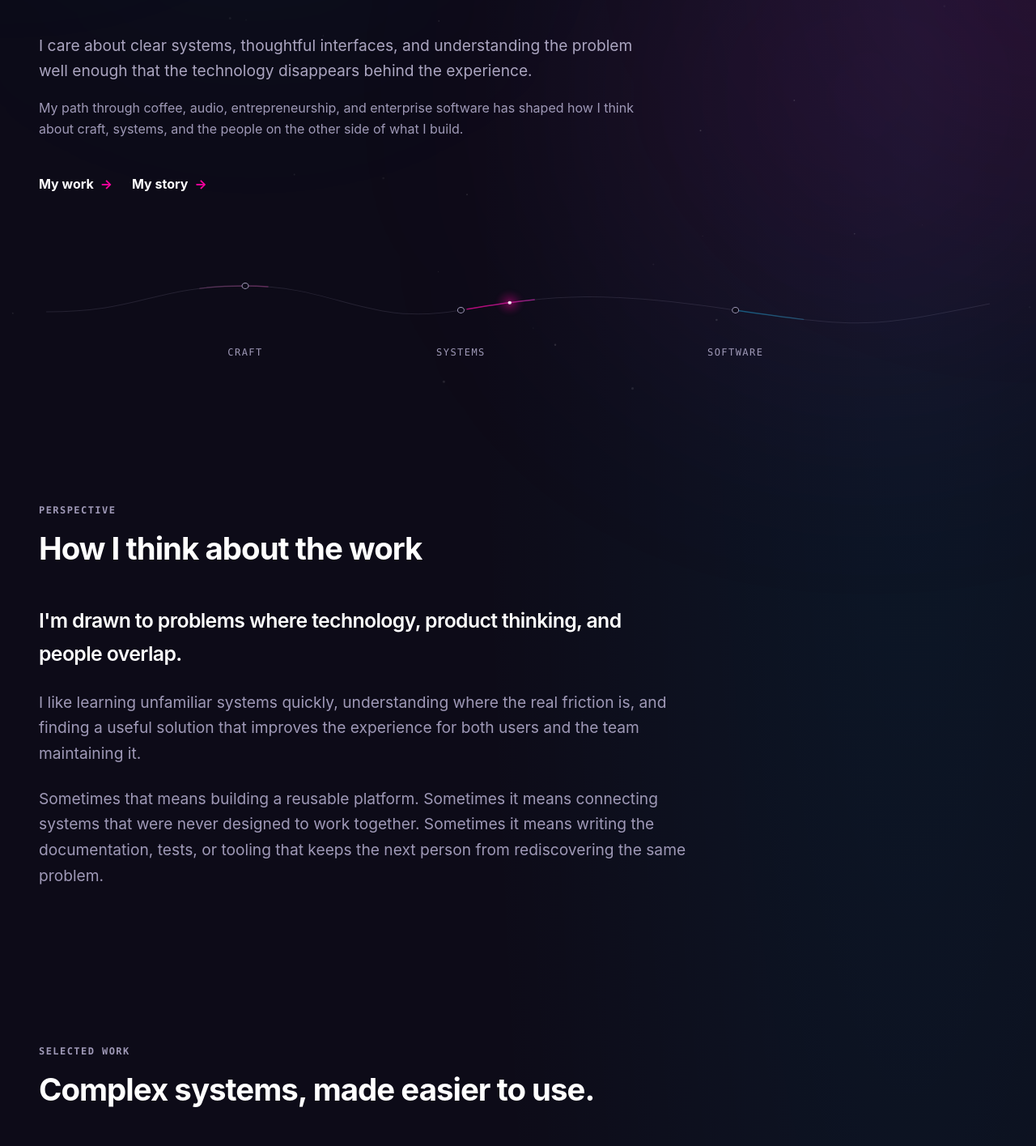
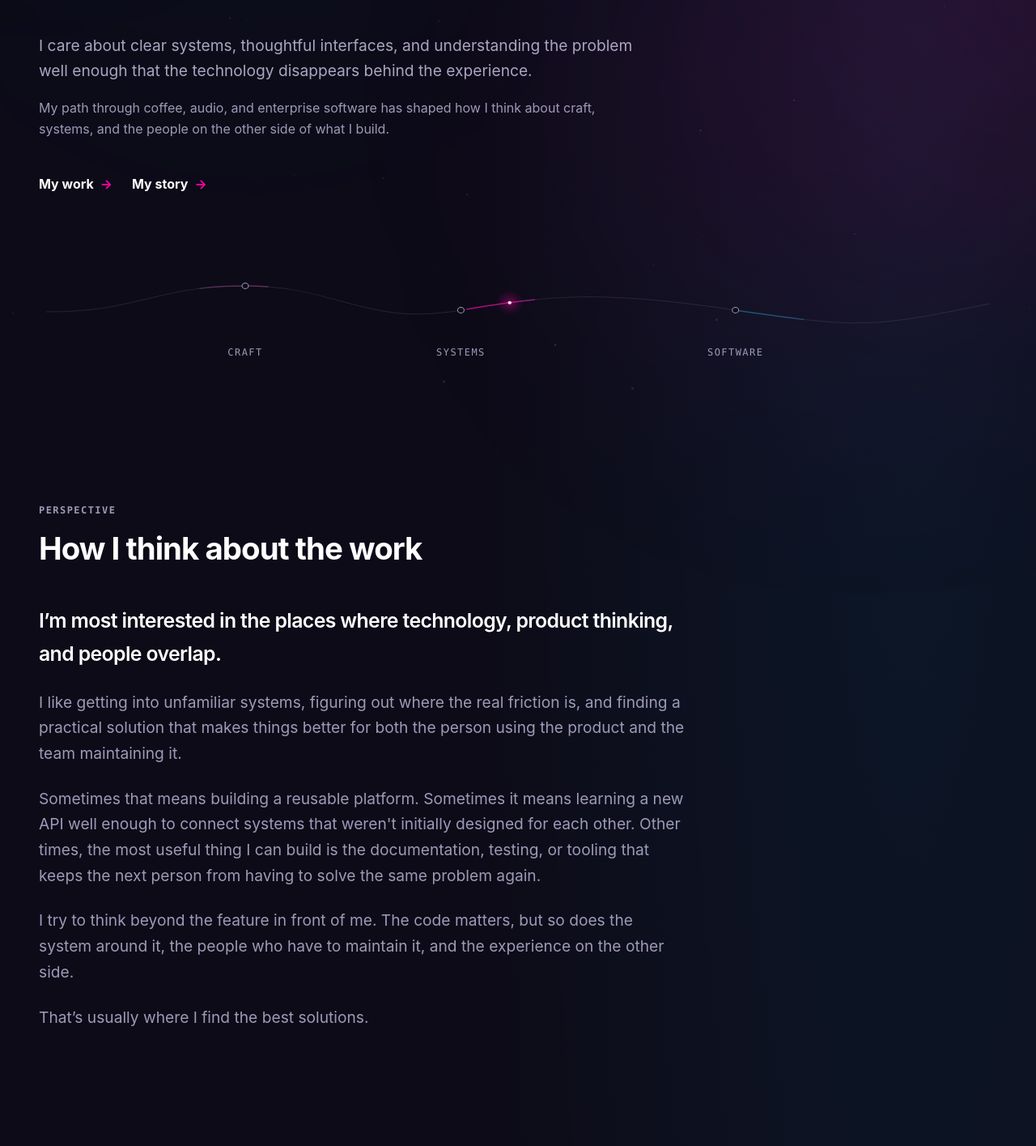
Before and after one commit to anfornee/my-portfolio, a React (Vite) app: page / in a window 1280 px wide. Shown: the part 520-1935 px from the top of the page at 81% size. Built offline with nearby package versions, Linux system fonts and the light colour scheme.

Commit message:
here we go

```diff
--- a/src/data/site.ts
+++ b/src/data/site.ts
@@ -1,101 +1,125 @@
 export const site = {
-	name: 'Anthony Pereira',
-	role: 'Software Engineer',
-	location: 'Orlando, Florida',
+  name: "Anthony Pereira",
+  role: "Software Engineer",
+  location: "Orlando, Florida",
   hero: {
-		eyebrow: 'Software Engineer · Product-minded builder',
-		title: 'I build software you notice by how it feels.',
+    eyebrow: "Software Engineer · Product-minded builder",
+    title: "I build software you notice by how it feels.",
     description:
-			'I care about clear systems, thoughtful interfaces, and understanding the problem well enough that the technology disappears behind the experience.',
+      "I care about clear systems, thoughtful interfaces, and understanding the problem well enough that the technology disappears behind the experience.",
     personal:
-			'My path through coffee, audio, entrepreneurship, and enterprise software has shaped how I think about craft, systems, and the people on the other side of what I build.',
+      "My path through coffee, audio, and enterprise software has shaped how I think about craft, systems, and the people on the other side of what I build.",
   },
-	navigation: [
-		{ label: 'Connect', href: '#connect' },
-	],
+  navigation: [{ label: "Connect", href: "#connect" }],
   howIWork: [
     {
-			title: 'I turn incidents into instruments.',
+      title: "I turn incidents into instruments.",
       body: [
-				'When something goes wrong, fixing the immediate problem is only part of the job.',
-				'After a launch exposed infrastructure drift, a cross-repository contract break, and an invalid data assumption, I turned the retrospective into a failure-mode taxonomy and built a release-check tool around it. The goal was to make that class of failure easier to catch next time.',
+        "When something goes wrong, fixing the immediate problem is only part of the job.",
+        "After a launch exposed infrastructure drift, a cross-repository contract break, and an invalid data assumption, I turned the retrospective into a failure-mode taxonomy and built a release-check tool around it. The goal was to make that class of failure easier to catch next time.",
       ],
     },
     {
-			title: 'I make assumptions fail loudly.',
+      title: "I make assumptions fail loudly.",
       body: [
-				'Distributed systems accumulate assumptions between repositories, teams, and services.',
-				'When behavior owned elsewhere matters to my work, I put a test or contract around it so upstream drift becomes visible in CI instead of quietly reaching production.',
+        "Distributed systems accumulate assumptions between repositories, teams, and services.",
+        "When behavior owned elsewhere matters to my work, I put a test or contract around it so upstream drift becomes visible in CI instead of quietly reaching production.",
       ],
     },
     {
-			title: 'I write the plan before the code.',
+      title: "I write the plan before the code.",
       body: [
-				'Larger features start with a written review of scope, dependencies, unknowns, parked decisions, and questions that need product judgment rather than an engineering guess.',
-				'It keeps implementation focused and preserves the reasoning after the feature ships.',
+        "Larger features start with a written review of scope, dependencies, unknowns, parked decisions, and questions that need product judgment rather than an engineering guess.",
+        "It keeps implementation focused and preserves the reasoning after the feature ships.",
       ],
     },
     {
-			title: 'I build the tools I keep needing.',
+      title: "I build the tools I keep needing.",
       body: [
-				'Repeated friction is usually a signal. I have built shared tools for code review, debugging, releases, feature planning, and persistent project knowledge.',
-				'Useful workflows should not stay trapped in one person\'s shell history or memory.',
+        "Repeated friction is usually a signal. I have built shared tools for code review, debugging, releases, feature planning, and persistent project knowledge.",
+        "Useful workflows should not stay trapped in one person's shell history or memory.",
       ],
     },
   ],
   range: [
     {
-			title: 'I learn new systems by finding something useful to do with them.',
-			body: 'I have learned unfamiliar platforms when a project needed them, including Salesforce APIs and third-party event platforms, then used them to build workflows and integrations around real business needs.',
+      title: "I learn new systems by finding something useful to do with them.",
+      body: "I have learned unfamiliar platforms when a project needed them, including Salesforce APIs and third-party event platforms, then used them to build workflows and integrations around real business needs.",
     },
     {
-			title: 'I am useful outside my own stack.',
-			body: 'That has meant stepping into a WordPress VIP commerce codebase with payment, tax, inventory, and SSO integrations, getting it running locally, and documenting the path for the next engineer. It has also meant building registration and personalized agendas for roughly 2,000 in-person and 18,000 virtual event registrants across more than 30 sessions.',
+      title: "I am useful outside my own stack.",
+      body: "That has meant stepping into a WordPress VIP commerce codebase with payment, tax, inventory, and SSO integrations, getting it running locally, and documenting the path for the next engineer. It has also meant building registration and personalized agendas for roughly 2,000 in-person and 18,000 virtual event registrants across more than 30 sessions.",
     },
     {
-			title: 'I hand off what I know.',
-			body: 'I have led platform walkthroughs, supported teams after adoption, and created shared plugins, knowledge bases, and architecture guidelines. The work is not finished when it works. Someone else should be able to understand it, operate it, and carry it forward.',
+      title: "I hand off what I know.",
+      body: "I have led platform walkthroughs, supported teams after adoption, and created shared plugins, knowledge bases, and architecture guidelines. The work is not finished when it works. Someone else should be able to understand it, operate it, and carry it forward.",
     },
   ],
   values: [
     {
-			title: 'Clarity',
-			body: 'The most important information should be the easiest information to find.',
+      title: "Clarity",
+      body: "The most important information should be the easiest information to find.",
     },
     {
-			title: 'Maintainability',
-			body: 'Structure, naming, documentation, tests, and reusable patterns matter because someone has to understand the system later.',
+      title: "Maintainability",
+      body: "Structure, naming, documentation, tests, and reusable patterns matter because someone has to understand the system later.",
     },
     {
-			title: 'Accessibility',
-			body: 'Interfaces should remain understandable across input methods, visual abilities, screen sizes, zoom levels, and motion preferences.',
+      title: "Accessibility",
+      body: "Interfaces should remain understandable across input methods, visual abilities, screen sizes, zoom levels, and motion preferences.",
     },
     {
-			title: 'Ownership',
-			body: 'I like understanding the whole path from problem to production, including what happens after launch.',
+      title: "Ownership",
+      body: "I like understanding the whole path from problem to production, including what happens after launch.",
     },
   ],
   technologyGroups: [
     {
-			label: 'Application',
-			items: ['React', 'Next.js', 'TypeScript', 'Node', 'SCSS Modules'],
+      label: "Application",
+      items: ["React", "Next.js", "TypeScript", "Node", "SCSS"],
     },
     {
-			label: 'Cloud and data',
-			items: ['AWS', 'ECS', 'Lambda', 'DynamoDB', 'S3', 'CloudFront', 'Redis'],
+      label: "Cloud and data",
+      items: ["AWS", "ECS", "Lambda", "DynamoDB", "S3", "CloudFront", "Redis"],
     },
     {
-			label: 'Delivery',
-			items: ['Docker', 'Terraform', 'GitLab CI/CD', 'SAML SSO'],
+      label: "Delivery",
+      items: ["Docker", "Terraform", "GitLab CI/CD", "SAML SSO", "APIs"],
     },
     {
-			label: 'Platforms and media',
-			items: ['Bedrock', 'WordPress VIP', 'HLS', 'Salesforce APIs', 'i18n'],
+      label: "AI",
+      items: [
+        "Claude Code",
+        "Claude Cowork",
+        "Agentic Workflows",
+        "Claude Plugins",
+        "Shared Context",
+        "Knowledge Bases",
+        "Custom Assistants",
+        "Prompt Engineering",
+      ],
+    },
+    {
+      label: "Design",
+      items: [
+        "UX/UI",
+        "Figma",
+        "Adobe XD",
+        "Adobe Illustrator",
+        "Adobe Photoshop",
+      ],
+    },
+    {
+      label: "Platforms and media",
+      items: ["WordPress VIP", "HLS", "Salesforce APIs", "i18n"],
     },
   ],
   connect: [
-		{ label: 'Email', href: 'mailto:contact@theanthonypereira.com' },
-		{ label: 'LinkedIn', href: 'https://www.linkedin.com/in/anthony-luis-pereira' },
-		{ label: 'GitHub', href: 'https://github.com/anfornee' },
+    { label: "Email", href: "mailto:contact@theanthonypereira.com" },
+    {
+      label: "LinkedIn",
+      href: "https://www.linkedin.com/in/anthony-luis-pereira",
+    },
+    { label: "GitHub", href: "https://github.com/anfornee" },
   ],
 } as const;
--- a/src/sections/HowIThink.tsx
+++ b/src/sections/HowIThink.tsx
@@ -1,5 +1,5 @@
-import { Section } from '../components/layout/Section';
-import './ContentSections.css';
+import { Section } from "../components/layout/Section";
+import "./ContentSections.css";
 
 export function HowIThink() {
   return (
@@ -10,21 +10,27 @@ export function HowIThink() {
     >
       <div className="editorial-intro">
         <p className="editorial-intro__lead">
-					I&apos;m drawn to problems where technology, product thinking,
+          I’m most interested in the places where technology, product thinking,
           and people overlap.
         </p>
         <p>
-					I like learning unfamiliar systems quickly, understanding where
-					the real friction is, and finding a useful solution that improves
-					the experience for both users and the team maintaining it.
+          I like getting into unfamiliar systems, figuring out where the real
+          friction is, and finding a practical solution that makes things better
+          for both the person using the product and the team maintaining it.
         </p>
         <p>
-					Sometimes that means building a reusable platform. Sometimes it
-					means connecting systems that were never designed to work
-					together. Sometimes it means writing the documentation, tests, or
-					tooling that keeps the next person from rediscovering the same
-					problem.
+          Sometimes that means building a reusable platform. Sometimes it means
+          learning a new API well enough to connect systems that weren't
+          initially designed for each other. Other times, the most useful thing I
+          can build is the documentation, testing, or tooling that keeps the
+          next person from having to solve the same problem again.
         </p>
+        <p>
+          I try to think beyond the feature in front of me. The code matters,
+          but so does the system around it, the people who have to maintain it,
+          and the experience on the other side.
+        </p>
+        <p>That’s usually where I find the best solutions.</p>
       </div>
     </Section>
   );
```
Also changed, not shown: src/sections/HowIWork.tsx (+22 -13 lines). Lines whose indentation alone changed are shown as unchanged.
